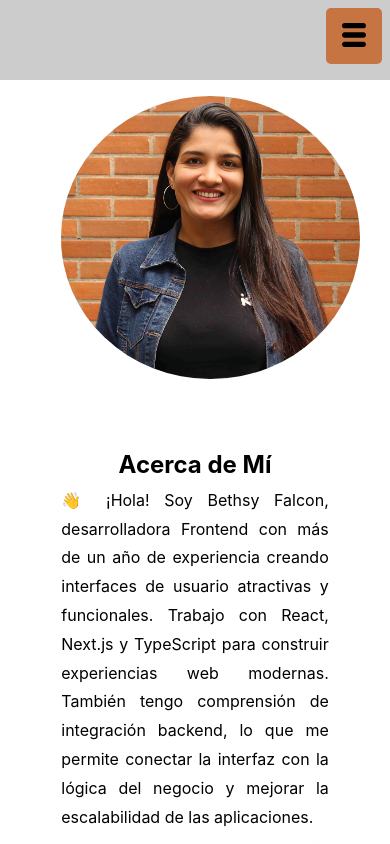
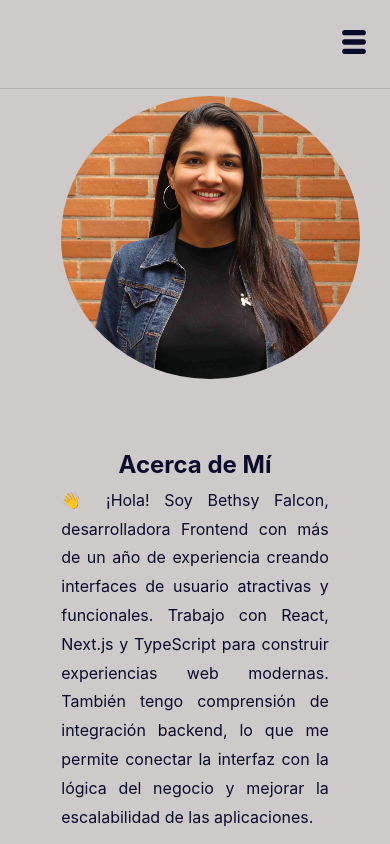
Before and after one commit to Bethsyf/portfolio, a Next.js app: page / in a window 390 px wide. Shown: the top 844 px of the page. Built offline with nearby package versions, Linux system fonts and the light colour scheme; some icons are missing.

Commit message:
feat: add dark mode toggle and glass style navbar

```diff
--- /dev/null
+++ b/src/components/views/ThemeTogle/ThemeToggleView.module.scss
@@ -0,0 +1,47 @@
+.toggle {
+
+  display: flex;
+  align-items: center;
+  justify-content: center;
+
+  width: 40px;
+  height: 40px;
+
+  border-radius: 50%;
+
+  border: 1px solid var(--color-border);
+
+  background: transparent;
+
+  color: var(--color-text);
+
+  cursor: pointer;
+
+  font-size: 18px;
+
+  transition:
+
+    background var(--transition),
+    color var(--transition),
+    border var(--transition),
+    transform 0.15s ease;
+
+}
+
+
+/* hover */
+
+.toggle:hover {
+
+  background: var(--color-border);
+
+}
+
+
+/* click */
+
+.toggle:active {
+
+  transform: scale(0.92);
+
+}
--- /dev/null
+++ b/src/components/views/ThemeTogle/ThemeToggleView.tsx
@@ -0,0 +1,24 @@
+import { useTheme } from "@/hooks/useTheme";
+import styles from "./ThemeToggleView.module.scss";
+
+export default function ThemeToggleView() {
+
+  const { theme, toggleTheme } = useTheme();
+
+  return (
+
+    <button
+      onClick={toggleTheme}
+      className={styles.toggle}
+      aria-label="Cambiar tema"
+    >
+
+      {theme === "light"
+        ? "🌙"
+        : "☀️"}
+
+    </button>
+
+  );
+
+}
--- a/src/components/views/navbar/NavbarView.module.scss
+++ b/src/components/views/navbar/NavbarView.module.scss
@@ -6,161 +6,154 @@
   right: 0;
   z-index: 1000;
   font-weight: 700;
-  background: #cccccc;
-  @media (prefers-color-scheme: dark) {
-    color: #cccccc;
-    background: #0a0a2a;
+  background: var(--color-bg);
+  border-bottom: 1px solid var(--color-border);
+  backdrop-filter: blur(10px);
 }
-}
+
 .navb {
   display: flex;
   justify-content: space-between;
-  position: relative;
+  align-items: center;
 }
+
 .iconCode {
   font-size: 4rem;
-  margin-top: 0.5rem;
-  margin-left: 0.5rem;
-  color: #c57442
+  margin: 0.5rem;
+  color: var(--color-primary);
+  cursor: pointer;
 }
+
 .btMenu {
   border: none;
-  margin-right: 0.5rem;
-  margin-top: 0.5rem;
+  margin: 0.5rem;
   width: 3.5rem;
   height: 3.5rem;
-  border-radius: 5px;
-  background: #c57442
+  border-radius: var(--radius);
+  background: transparent;
+  color: var(--color-text);
+  cursor: pointer;
 }
+
 .iconMenu {
   font-size: 2rem;
-  background: #c57442
 }
 
 .menu {
-  opacity: 0.9;
+  position: absolute;
+  top: 100%;
+  right: 0;
   display: flex;
-  position: absolute;
-  right: 0;
   flex-direction: column;
   align-items: center;
   justify-content: center;
-  color: #0a0a2a;
   width: 100%;
   height: 18rem;
-  background-color: #c57442;
   gap: 20px;
-  list-style-type: none;
-  font-weight: 900;
-  margin-top: -0.5rem;
+  list-style: none;
+  background: var(--color-bg);
+  border-bottom: 1px solid var(--color-border);
+  animation: slideDown 0.25s ease;
 }
 
 .menuHidden {
-  top: -250%;
-  display: flex;
-  position: absolute;
-  flex-direction: column;
-  align-items: center;
-  width: 100%;
+  display: none;
 }
+
 .menuDesk {
   display: none;
 }
+
 .link {
   text-decoration: none;
+  color: var(--color-text);
+  transition: color var(--transition);
+
 }
-.logo {
-  margin-left: 40px;
-  margin-top: 10px;
+.link:hover {
+  color: var(--color-primary);
 }
 
-@media (min-width: 768px) {
-  .container {
-    display: flex;
-    justify-content: space-between;
-    align-items: center;
-    padding: 1rem 2.5rem;
-    width: 100%;
-  }
-  .logo {
-    text-transform: uppercase;
-  }
-  .btMenu {
-    display: none;
-  }
-  .contMenu {
-    display: flex;
-  }
-  .iconCode {
-    font-size: 5rem;
-    color: #c57442;
-  }
-  .menuDesk {
-    list-style: none;
-    display: flex;
-    gap: 5rem;
-    justify-content: flex-end;
-    flex-direction: row;
-  }
-  .menuHidden {
-    display: none;
-  }
-  .menu {
-    display: none;
-  }
+
 .downloadButton {
   display: flex;
   align-items: center;
   padding: 8px 16px;
-    background-color: #c57442;
+  background: var(--color-primary);
   color: white;
-    font-size: 14px;
-    text-decoration: none;
-    border-radius: 4px;
-    transition: background-color 0.3s ease;
+  border-radius: var(--radius-sm);
+  transition: opacity var(--transition);
 }
 
+
 .downloadButton:hover {
-    background-color: #a95f37;
+  background: var(--color-primary-hover);
 }
+
 
 .downloadIcon {
   margin-right: 8px;
   font-size: 18px;
 }
+
+
+@media (min-width: 768px) {
+
+  .container {
+    display: flex;
+    justify-content: space-between;
+    align-items: center;
+    padding: 0.5rem 2rem;
   }
 
-@media (max-width: 1220px) and (min-width: 769px) {
-  .container {
-    padding: 0.5rem 1.5rem;
-    font-weight: 600;
+
+  .btMenu {
+    display: none;
   }
 
-  .iconCode {
-    font-size: 4.5rem;
+
+  .contMenu {
+    display: flex;
+    align-items: center;
   }
 
-  .logo {
-    margin-left: 20px;
-    font-size: 1.2rem;
+
+  .menuDesk {
+    display: flex;
+    flex-direction: row;
+    align-items: center;
+    gap: 2rem;
+    list-style: none;
   }
 
-  .btMenu {
-    width: 3rem;
-    height: 3rem;
-    margin-right: 1rem;
+
+  .menu {
+    display: none;
+  }
 }
 
-  .menu {
-    gap: 15px;
-    height: 15rem;
+
+@media (max-width: 1220px) and (min-width: 768px) {
+
+  .menuDesk {
+    gap: 1.5rem;
   }
 
-  .menuDesk {
-    gap: 2.5rem;
-  }
 
   .downloadButton {
     display: none;
   }
 }
+
+@keyframes slideDown {
+
+  from {
+    opacity: 0;
+    transform: translateY(-10px);
+  }
+
+  to {
+    opacity: 1;
+    transform: translateY(0);
+  }
+}
--- a/src/components/views/navbar/NavbarView.tsx
+++ b/src/components/views/navbar/NavbarView.tsx
@@ -5,6 +5,7 @@ import { TiThMenu } from 'react-icons/ti';
 import { FaTimes } from 'react-icons/fa';
 import { FiDownload } from 'react-icons/fi';
 import s from './NavbarView.module.scss';
+import ThemeToggleView from '../ThemeTogle/ThemeToggleView';
 
 const navItems = [
   { label: 'Inicio', href: '/' },
@@ -48,6 +49,10 @@ const NavbarView = () => {
   {renderNavItems(handleToggle)}
 
   <li className={s.item}>
+    <ThemeToggleView />
+  </li>
+
+  <li className={s.item}>
     <Link
       className={s.link}
       href="/cv.pdf"
@@ -58,11 +63,16 @@ const NavbarView = () => {
       Descargar CV
     </Link>
   </li>
+
 </ul>
 
         {/* 🖥 DESKTOP */}
 <ul className={s.menuDesk}>
   {renderNavItems()}
+
+  <li className={s.item}>
+    <ThemeToggleView />
+  </li>
 
   <li className={s.item}>
     <Link
@@ -74,7 +84,9 @@ const NavbarView = () => {
       <FiDownload className={s.downloadIcon} /> Descargar CV
     </Link>
   </li>
+
 </ul>
+
 
       </div>
     </nav>
--- a/src/components/views/technologies/Technologies.tsx
+++ b/src/components/views/technologies/Technologies.tsx
@@ -1,5 +1,5 @@
 import React from 'react';
-import { FaHtml5, FaCss3Alt, FaJs, FaReact, FaNodeJs } from 'react-icons/fa'; // Ejemplo de iconos
+import { FaHtml5, FaCss3Alt, FaJs, FaReact, FaNodeJs } from 'react-icons/fa';
 import s from './Technologies.module.scss';
 import { SiAxios, SiNextdotjs, SiSass, SiTailwindcss, SiTypescript } from 'react-icons/si';
 
--- a/src/data/blogPost.ts
+++ b/src/data/blogPost.ts
@@ -69,7 +69,7 @@ Y este blog es parte de ese proceso.
 
     title: "Aprendiendo Next.js desde proyectos reales",
 
-    image: "/blog/blog2.jpg",
+    image: "/blog/blog1.jpg",
 
     description:
       "Mi enfoque para aprender frameworks modernos construyendo soluciones reales.",
--- /dev/null
+++ b/src/hooks/useTheme.ts
@@ -0,0 +1,65 @@
+import { useEffect, useState } from "react";
+
+type Theme =
+  | "light"
+  | "dark";
+
+export function useTheme() {
+
+  const [theme, setTheme] =
+    useState<Theme>("light");
+
+  useEffect(() => {
+
+    const saved =
+      localStorage.getItem("theme") as Theme;
+
+    if (saved) {
+
+      setTheme(saved);
+
+      document.documentElement.setAttribute(
+        "data-theme",
+        saved
+      );
+
+    } else {
+
+      document.documentElement.setAttribute(
+        "data-theme",
+        "light"
+      );
+
+    }
+
+  }, []);
+
+  const toggleTheme = () => {
+
+    const newTheme =
+      theme === "light"
+        ? "dark"
+        : "light";
+
+    setTheme(newTheme);
+
+    localStorage.setItem(
+      "theme",
+      newTheme
+    );
+
+    document.documentElement.setAttribute(
+      "data-theme",
+      newTheme
+    );
+
+  };
+
+  return {
+
+    theme,
+    toggleTheme,
+
+  };
+
+}
--- a/src/styles/globals.scss
+++ b/src/styles/globals.scss
@@ -1,81 +1,38 @@
-/* ================================= */
+@import "./variables.scss";
+@import "./themes.scss";
+
+
+/* ============================= */
 /* RESET */
-/* ================================= */
+/* ============================= */
 
 *,
 *::before,
 *::after {
+
 box-sizing: border-box;
+
 margin: 0;
+
 padding: 0;
-}
-
-
-/* ================================= */
-/* VARIABLES BASE */
-/* ================================= */
-
-:root {
-
-  /* Brand */
-
-  --color-primary: #c57442;
-  --color-primary-hover: #a95f37;
-
-  /* Transition */
-
-  --transition-fast: 0.2s ease;
 
 }
 
 
-/* ================================= */
-/* LIGHT THEME */
-/* ================================= */
-
-html[data-theme="light"] {
-
-  --color-bg: #cfcaca;
-
-  --color-bg-secondary: #ffffff;
-
-  --color-text: #0a0a2a;
-
-  --color-text-secondary: #444;
-
-  --color-border: rgba(0,0,0,0.1);
-
-}
-
-
-/* ================================= */
-/* DARK THEME */
-/* ================================= */
-
-html[data-theme="dark"] {
-
-  --color-bg: #0a0a2a;
-
-  --color-bg-secondary: #111132;
-
-  --color-text: #cfcaca;
-
-  --color-text-secondary: #aaa;
-
-  --color-border: rgba(255,255,255,0.1);
-
-}
-
-
-/* ================================= */
-/* BASE */
-/* ================================= */
+/* ============================= */
+/* HTML */
+/* ============================= */
 
 html {
 
 scroll-behavior: smooth;
 
 }
+
+
+/* ============================= */
+/* BODY */
+/* ============================= */
 
 body {
 
@@ -108,9 +65,9 @@ body {
 }
 
 
-/* ================================= */
-/* ELEMENTS */
-/* ================================= */
+/* ============================= */
+/* LINKS */
+/* ============================= */
 
 a {
 
@@ -122,6 +79,11 @@ a {
 
 }
 
+
+/* ============================= */
+/* IMAGES */
+/* ============================= */
+
 img {
 
 max-width: 100%;
@@ -131,9 +93,9 @@ img {
 }
 
 
-/* ================================= */
+/* ============================= */
 /* CONTAINER */
-/* ================================= */
+/* ============================= */
 
 .container {
 
@@ -146,9 +108,9 @@ img {
 }
 
 
-/* ================================= */
+/* ============================= */
 /* CARD BASE */
-/* ================================= */
+/* ============================= */
 
 .card {
 
@@ -156,7 +118,9 @@ img {
 
 border: 1px solid var(--color-border);
 
-  border-radius: 10px;
+border-radius: var(--radius-md);
+
+box-shadow: var(--shadow-sm);
 
 transition: var(--transition-fast);
 
--- /dev/null
+++ b/src/styles/themes.scss
@@ -0,0 +1,28 @@
+html[data-theme="light"] {
+
+--color-bg: #cfcaca;
+
+--color-bg-secondary: #ffffff;
+
+--color-text: #0a0a2a;
+
+--color-text-secondary: #111132;
+
+--color-border: rgba(0,0,0,0.1);
+
+}
+
+
+html[data-theme="dark"] {
+
+--color-bg: #0a0a2a;
+
+--color-bg-secondary: #111132;
+
+--color-text: #cfcaca;
+
+--color-text-secondary: #aaa;
+
+--color-border: rgba(255,255,255,0.1);
+
+}
--- /dev/null
+++ b/src/styles/variables.scss
@@ -0,0 +1,33 @@
+:root {
+
+/* ============================= */
+/* BRAND */
+/* ============================= */
+
+--color-primary: #c57442;
+--color-primary-hover: #a95f37;
+
+
+/* ============================= */
+/* TRANSITIONS */
+/* ============================= */
+
+--transition-fast: 0.2s ease;
+
+
+/* ============================= */
+/* BORDER RADIUS */
+/* ============================= */
+
+--radius-sm: 6px;
+--radius-md: 10px;
+--radius-lg: 16px;
+
+
+/* ============================= */
+/* SHADOW */
+/* ============================= */
+
+--shadow-sm: 0 2px 8px rgba(0,0,0,0.08);
+
+}
```
Also changed, not shown: public/blog/blog2.JPG (deleted). Lines whose indentation alone changed are shown as unchanged.
